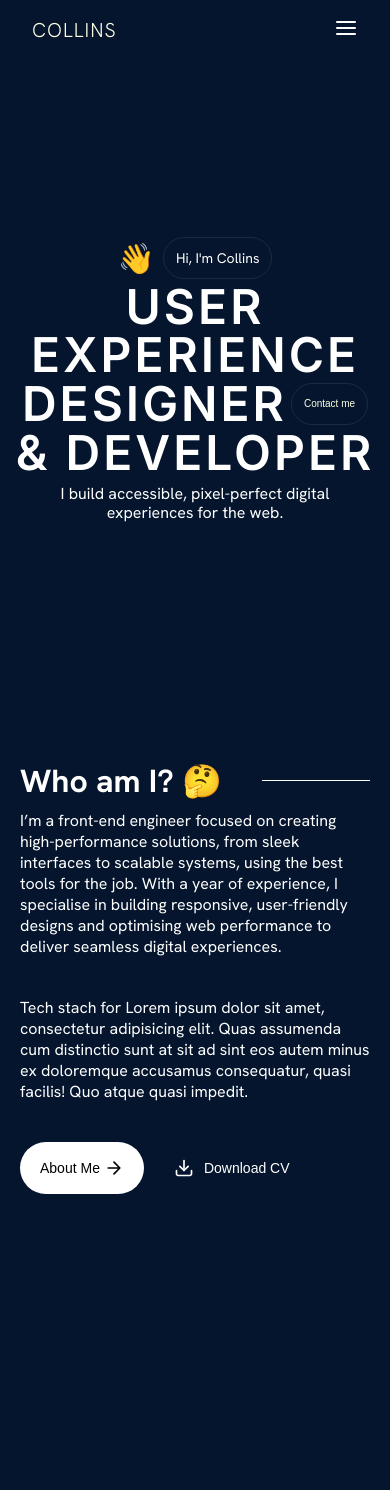
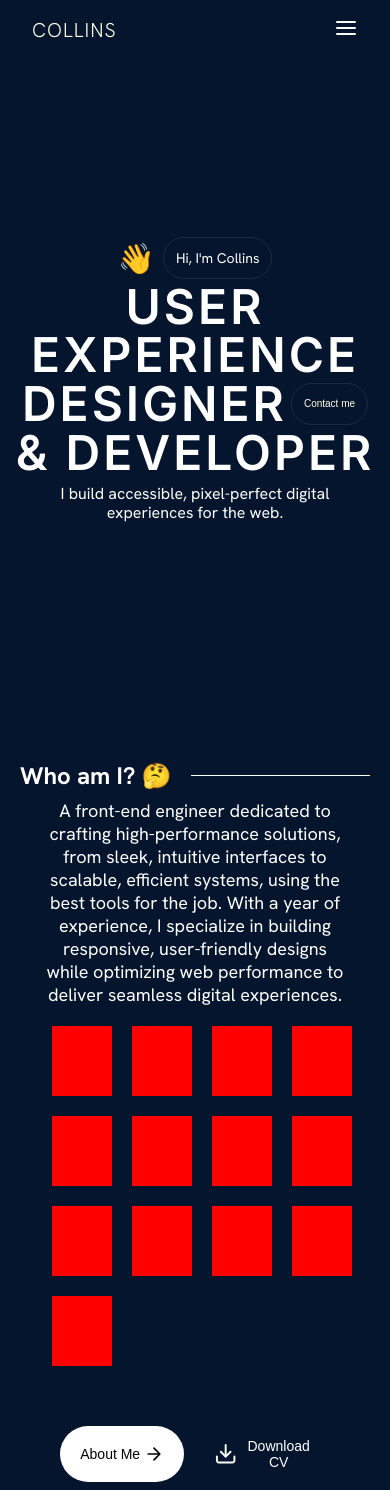
Before and after one commit to Acollins65/Collins_Dev_Portfolio, a React (Vite) app: page / in a window 390 px wide. Before the commit the page ends 1202 px from the top, so only its background shows below. Built offline with nearby package versions, Linux system fonts and the light colour scheme.

Commit message:
About me Section Layout Responsiveness Update

```diff
--- a/src/Components/ButtonPlain/ButtonPlain.module.css
+++ b/src/Components/ButtonPlain/ButtonPlain.module.css
@@ -18,8 +18,6 @@
 }
 
 .downloadIcon {
-  width: 20px;
-  height: 20px;
   transition: transform 0.3s ease;
   transform: translateY(0);
 }
--- a/src/Sections/About Section/About.jsx
+++ b/src/Sections/About Section/About.jsx
@@ -20,11 +20,12 @@ export const About = () => {
         <div className={styles.contentDetails}>
           <div className={styles.writing}>
             <p>
-              I’m a front-end engineer focused on creating high-performance
-              solutions, from sleek interfaces to scalable systems, using the
-              best tools for the job. With a year of experience, I specialise in
-              building responsive, user-friendly designs and optimising web
-              performance to deliver seamless digital experiences.
+              A front-end engineer dedicated to crafting high-performance
+              solutions, from sleek, intuitive interfaces to scalable, efficient
+              systems, using the best tools for the job. With a year of
+              experience, I specialize in building responsive, user-friendly
+              designs while optimizing web performance to deliver seamless
+              digital experiences.
             </p>
             <div className={styles.buttons}>
               <ButtonWhite onClick={() => navigate("/about")}>
@@ -35,11 +36,22 @@ export const About = () => {
               </ButtonPlain>
             </div>
           </div>
-          <div className={styles.techStack}>
-            Tech stach for Lorem ipsum dolor sit amet, consectetur adipisicing
-            elit. Quas assumenda cum distinctio sunt at sit ad sint eos autem
-            minus ex doloremque accusamus consequatur, quasi facilis! Quo atque
-            quasi impedit.
+          <div className={styles.tech}>
+            <div className={styles.techStack}>
+              <div className={styles.techIcons}></div>
+              <div className={styles.techIcons}></div>
+              <div className={styles.techIcons}></div>
+              <div className={styles.techIcons}></div>
+              <div className={styles.techIcons}></div>
+              <div className={styles.techIcons}></div>
+              <div className={styles.techIcons}></div>
+              <div className={styles.techIcons}></div>
+              <div className={styles.techIcons}></div>
+              <div className={styles.techIcons}></div>
+              <div className={styles.techIcons}></div>
+              <div className={styles.techIcons}></div>
+              <div className={styles.techIcons}></div>
+            </div>
           </div>
           <div className={styles.buttonSm}>
             <ButtonWhite onClick={() => navigate("/about")}>
--- a/src/Sections/About Section/About.module.css
+++ b/src/Sections/About Section/About.module.css
@@ -27,7 +27,7 @@
 .header {
   display: flex;
   flex-direction: row;
-  gap: 40px;
+  gap: 20px;
 }
 
 .title {
@@ -36,6 +36,7 @@
 
 .title h4 {
   font-size: var(--font-size-h4);
+  font-weight: var(--font-weight-bold);
 }
 .lineWrapper {
   display: flex;
@@ -50,17 +51,25 @@
 
 .contentDetails {
   display: flex;
-  flex-grow: 1;
-  gap: 80px;
 }
 .writing {
+  max-width: 55%;
   display: flex;
   flex-direction: column;
   gap: 40px;
   justify-content: space-between;
 }
+
+.tech {
+  /* background-color: blue; */
+  width: 45%;
+  display: flex;
+  justify-content: flex-end;
+}
 .writing p {
   font-size: var(--font-size-body);
+  font-weight: var(--font-weight-regular);
+  text-wrap: balance;
 }
 .buttons {
   display: flex;
@@ -70,27 +79,127 @@
   display: none;
 }
 
+.techStack {
+  display: flex;
+  gap: 20px;
+  flex-wrap: wrap;
+  max-width: 95%;
+  /* background-color: yellow; */
+}
+.techIcons {
+  width: 60px;
+  height: 70px;
+  display: flex;
+  flex-direction: column;
+  gap: 8px;
+  background-color: red;
+}
+
 @media screen and (max-width: 1000px) {
+  /* .contentDetails {
+    flex-direction: column;
+    gap: 40px;
+  }
+  .writing {
+    width: 100%;
+  }
+
+  .tech {
+    background-color: blue;
+    width: 45%;
+    display: flex;
+    justify-content: flex-end;
+  }
+
+  .buttonSm {
+    display: flex;
+    gap: 10px;
+  }
+
+  .buttons {
+    display: none;
+  } */
 }
 
 @media screen and (max-width: 768px) {
+  .content {
+    padding: 0 20px;
+  }
   .contentDetails {
     display: flex;
     flex-direction: column;
-    gap: 40px;
+    align-items: center;
+    gap: 20px;
+  }
+
+  .writing {
+    max-width: 100%;
+    padding: 0 20px;
+  }
+
+  .tech {
+    width: 100%;
+    justify-content: last baseline;
+  }
+
+  .techStack {
+    width: fit-content;
+    display: flex;
+    justify-content: flex-start;
+    align-items: center;
   }
 
   .writing p {
-    font-size: var(--font-size-body-md);
+    font-size: 1.125rem;
   }
   .buttons {
     display: none;
   }
   .buttonSm {
+    margin-top: 40px;
     display: flex;
     gap: 10px;
   }
 }
 
-@media screen and (max-width: 500px) {
+@media screen and (max-width: 524px) {
+  .title h4 {
+    font-size: 1.5rem;
+    font-weight: var(--font-weight-bold);
+  }
+
+  .writing p {
+    font-size: rem;
+    text-align: center;
+  }
+
+  .tech {
+    width: 100%;
+    justify-content: last baseline;
+    /* background-color: pink; */
+  }
+
+  .techStack {
+    /* background-color: yellow; */
+    padding-left: 4%;
+    width: fit-content;
+    display: flex;
+    justify-content: flex-start;
+    align-items: center;
+  }
 }
+
+@media screen and (max-width: 375px) {
+  .tech {
+    width: 100%;
+    justify-content: last baseline;
+  }
+
+  .techStack {
+    padding: 0px;
+    width: fit-content;
+    display: flex;
+    justify-content: flex-start;
+    align-items: center;
+  }
+}
```
